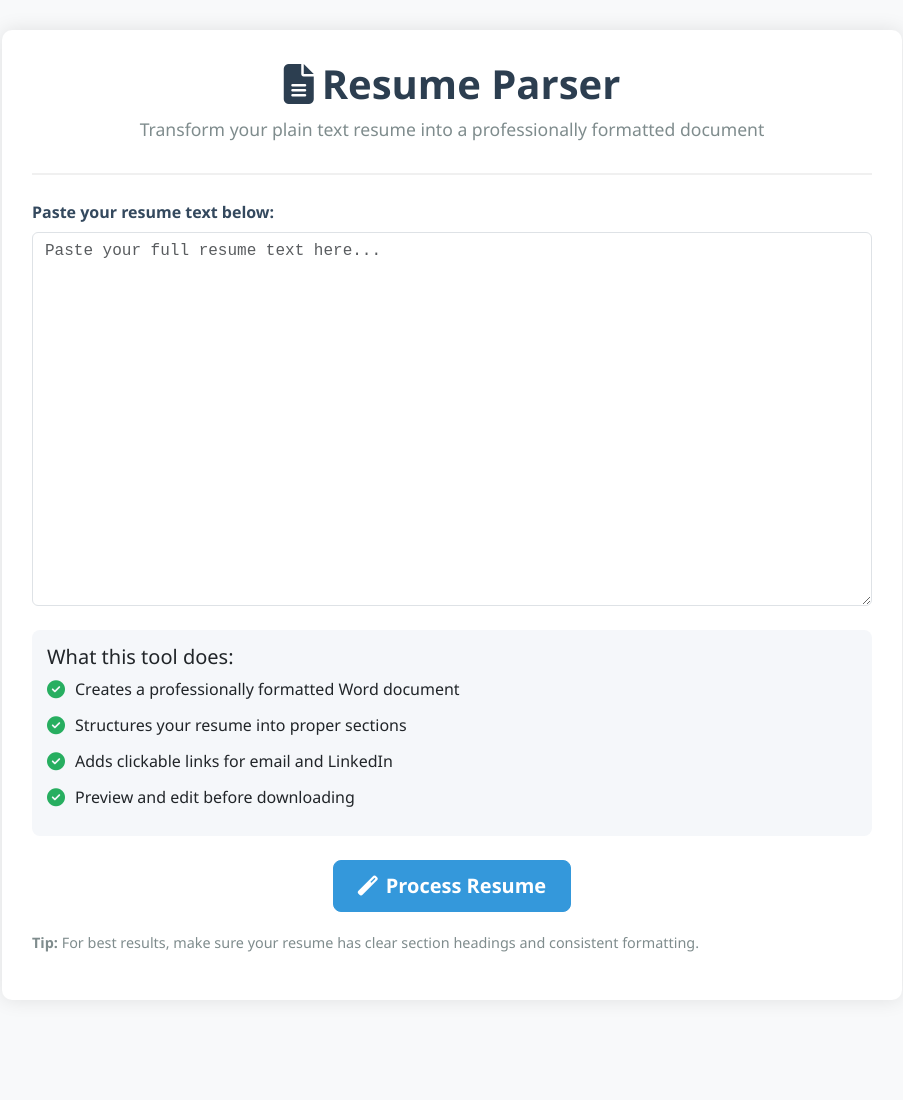
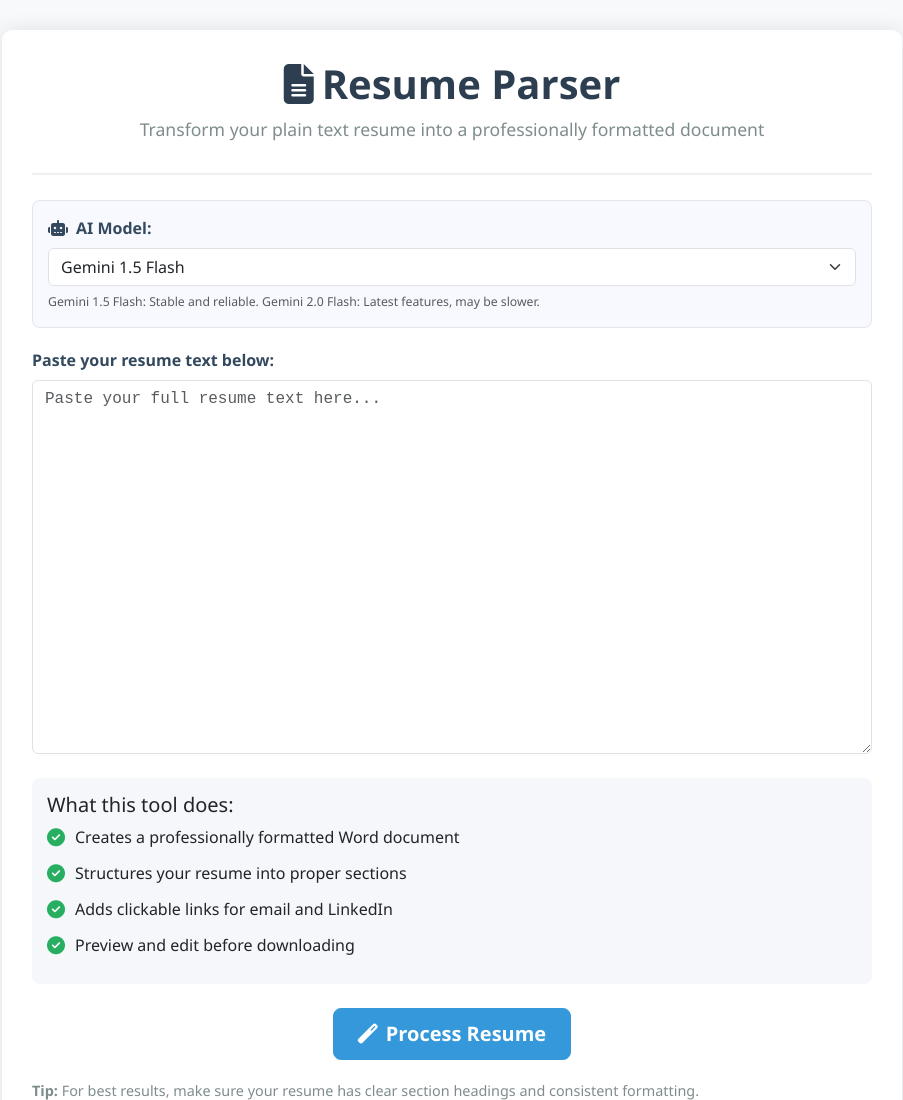
Before and after one commit to Virtual4087/resume-formatter, a Flask app: page / in a window 1280 px wide. Shown: the top 1100 px of the page, without its empty margins (188-1091 px from the left). Before the commit the page ends 952 px from the top, so only its background shows below. Run offline with Flask 3, Linux system fonts and the light colour scheme; some libraries are stand-ins or nearby versions.

Commit message:
add model selection

```diff
--- a/app/routes/route.py
+++ b/app/routes/route.py
@@ -18,6 +18,8 @@ def register_routes(app):
     def submit():
         """Process the submitted resume"""
         resume_text = request.form.get('resume')
+        selected_model = request.form.get('aiModel', 'gemini-1.5-flash')  # Default to gemini-1.5-flash
+
         if not resume_text or not resume_text.strip():
             return "Error: Resume text cannot be empty.", 400
 
@@ -26,7 +28,7 @@ def register_routes(app):
             api_key = current_app.config.get('GEMINI_API_KEY')
             parser = ResumeParser(api_key)
 
-            parsed_resume = parser.parse_resume(resume_text)
+            parsed_resume = parser.parse_resume(resume_text, model=selected_model)
             if parsed_resume:
                 # Extract skill categories in their original order
                 skill_order = list(parsed_resume['technical_skills'].keys())
@@ -36,7 +38,8 @@ def register_routes(app):
                     "status": "success",
                     "message": "Resume successfully processed.",
                     "data": parsed_resume,
-                    "skill_order": skill_order  # Include original skill category order
+                    "skill_order": skill_order,  # Include original skill category order
+                    "model_used": selected_model  # Include the model that was used
                 })
             else:
                 return jsonify({"status": "error", "message": "Failed to parse resume."}), 500
--- a/app/services/parser_service.py
+++ b/app/services/parser_service.py
@@ -91,14 +91,13 @@ class ResumeParser:
 
         # Remove trailing commas
         text = re.sub(r',(\s*[]}])', r'\1', text)
-
-        # Ensure single root object
+          # Ensure single root object
         if text.count('{') - text.count('}') == 1:
             text += '}'
 
         return text.strip()
 
-    def parse_resume(self, resume_text):
+    def parse_resume(self, resume_text, model="gemini-1.5-flash"):
         """Parse resume text using Google Gemini API"""
         prompt = f"""
         Convert this resume to JSON following this structure:
@@ -114,7 +113,7 @@ class ResumeParser:
 
         try:
             chat = self.client.chats.create(
-                model="gemini-2.0-flash",
+                model=model,
                 config=types.GenerateContentConfig(
                     max_output_tokens=4000,
                     temperature=0.1,
@@ -169,9 +168,7 @@ def cli_interface():
     # Validate if the resume text is not empty
     if not resume.strip():
         print("Error: Resume text cannot be empty.")
-        return
-
-    # Proceed with parsing the pasted resume text
+        return    # Proceed with parsing the pasted resume text (using default model)
     parsed_resume = parser.parse_resume(resume)
     if parsed_resume:
         output = json.dumps(parsed_resume, indent=2)
--- a/app/templates/index.html
+++ b/app/templates/index.html
@@ -63,6 +63,22 @@
 			.form-label {
 				font-weight: 600;
 				color: #34495e;
+			}
+			.model-selection {
+				background-color: #f8f9ff;
+				border: 1px solid #e1e5f0;
+				border-radius: 8px;
+				padding: 15px;
+				margin-bottom: 20px;
+			}
+			.model-badge {
+				display: inline-block;
+				padding: 4px 8px;
+				background-color: #007bff;
+				color: white;
+				border-radius: 4px;
+				font-size: 0.85rem;
+				margin-left: 10px;
 			}
 			.features {
 				margin: 20px 0;
@@ -303,6 +319,22 @@
 			</div>
 
 			<form id="resumeForm">
+				<div class="model-selection">
+					<label for="aiModel" class="form-label">
+						<i class="fas fa-robot me-2"></i>AI Model:
+					</label>
+					<select id="aiModel" name="aiModel" class="form-select">
+						<option value="gemini-1.5-flash" selected>Gemini 1.5 Flash</option>
+						<option value="gemini-2.0-flash">Gemini 2.0 Flash</option>
+					</select>
+					<div class="form-text">
+						<small
+							>Gemini 1.5 Flash: Stable and reliable. Gemini 2.0 Flash: Latest
+							features, may be slower.</small
+						>
+					</div>
+				</div>
+
 				<div class="mb-4">
 					<label for="resume" class="form-label"
 						>Paste your resume text below:</label
@@ -354,12 +386,12 @@
 				<i class="fas fa-exclamation-triangle me-2"></i>
 				<span id="errorMessage">Error processing your resume.</span>
 			</div>
-
 			<div id="resultArea">
 				<h4><i class="fas fa-check-circle me-2"></i>Success!</h4>
 				<p>
-					Your resume has been processed. You can now preview and edit it below
-					before downloading.
+					Your resume has been processed using
+					<span id="modelUsed" class="model-badge"></span>. You can now preview
+					and edit it below before downloading.
 				</p>
 			</div>
 
@@ -550,10 +582,9 @@
 					// Hide previous alerts/results
 					document.getElementById("errorAlert").style.display = "none";
 					document.getElementById("resultArea").style.display = "none";
-					document.getElementById("previewContainer").style.display = "none";
-
-					// Get form data
+					document.getElementById("previewContainer").style.display = "none"; // Get form data
 					const resumeText = document.getElementById("resume").value;
+					const selectedModel = document.getElementById("aiModel").value;
 
 					// Submit form using fetch API
 					fetch("/submit", {
@@ -561,7 +592,11 @@
 						headers: {
 							"Content-Type": "application/x-www-form-urlencoded",
 						},
-						body: "resume=" + encodeURIComponent(resumeText),
+						body:
+							"resume=" +
+							encodeURIComponent(resumeText) +
+							"&aiModel=" +
+							encodeURIComponent(selectedModel),
 					})
 						.then((response) => {
 							if (!response.ok) {
@@ -573,9 +608,7 @@
 							// Store the original data
 							console.log("API response:", data);
 							originalResumeData = JSON.parse(JSON.stringify(data.data));
-							currentResumeData = JSON.parse(JSON.stringify(data.data));
-
-							// Store the skill category order
+							currentResumeData = JSON.parse(JSON.stringify(data.data)); // Store the skill category order
 							if (data.skill_order) {
 								originalResumeData.skill_order = data.skill_order;
 								currentResumeData.skill_order = data.skill_order;
@@ -583,6 +616,12 @@
 
 							// Hide spinner
 							document.getElementById("loadingSpinner").style.display = "none";
+
+							// Show model used in success message
+							if (data.model_used) {
+								document.getElementById("modelUsed").textContent =
+									data.model_used;
+							}
 
 							// Show success message
 							document.getElementById("resultArea").style.display = "block";
```
